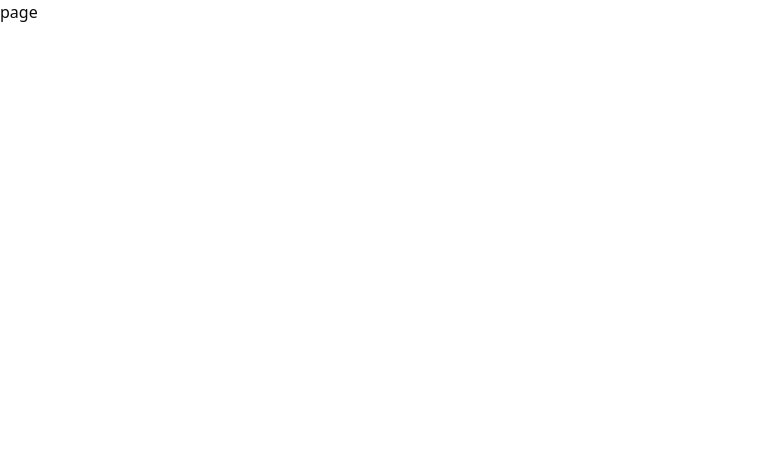
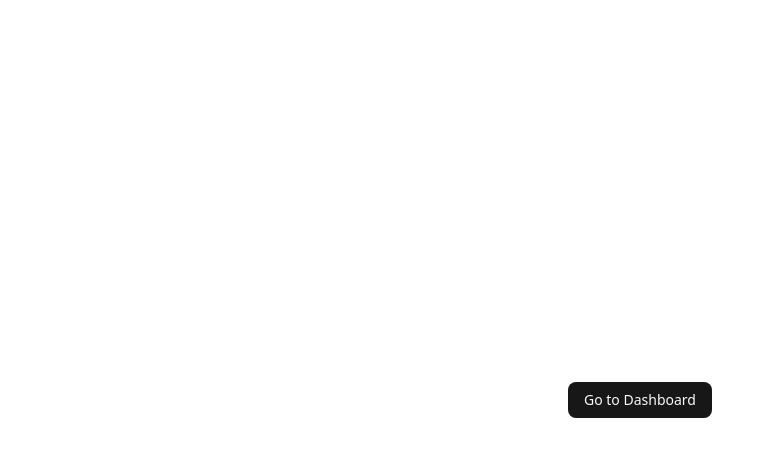
Before and after one commit to pawanitcsvcare-jpg/prototype, a Next.js app: page / in a window 1280 px wide. Shown: the top 456 px of the page, without its empty margins (0-774 px from the left). Built offline with nearby package versions, Linux system fonts and the light colour scheme.

Commit message:
button add

```diff
--- a/src/app/page.tsx
+++ b/src/app/page.tsx
@@ -1,7 +1,15 @@
-import React from 'react'
+"use client"
 
-export default function page() {
+import React from "react"
+import Link from "next/link"
+import { Button } from "@/components/ui/button"
+
+export default function Page() {
   return (
-    <div>page</div>
+    <div className="flex min-h-screen items-center justify-center">
+      <Link href="/dashboard">
+        <Button>Go to Dashboard</Button>
+      </Link>
+    </div>
   )
 }
```
